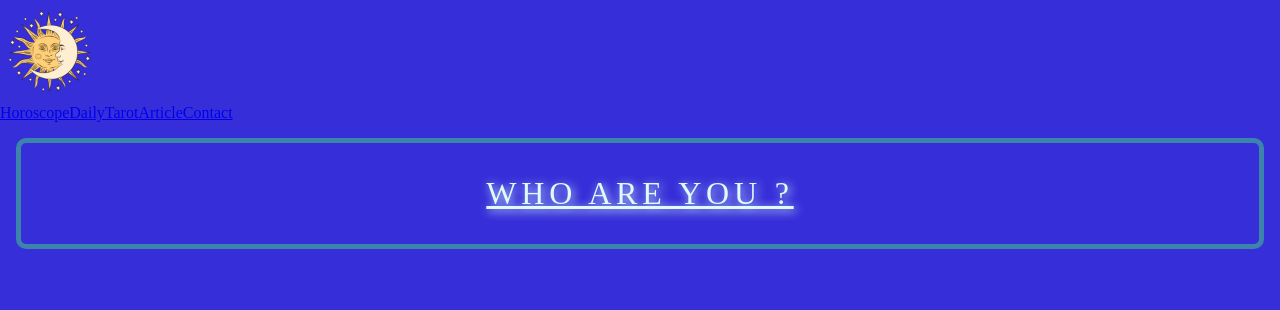
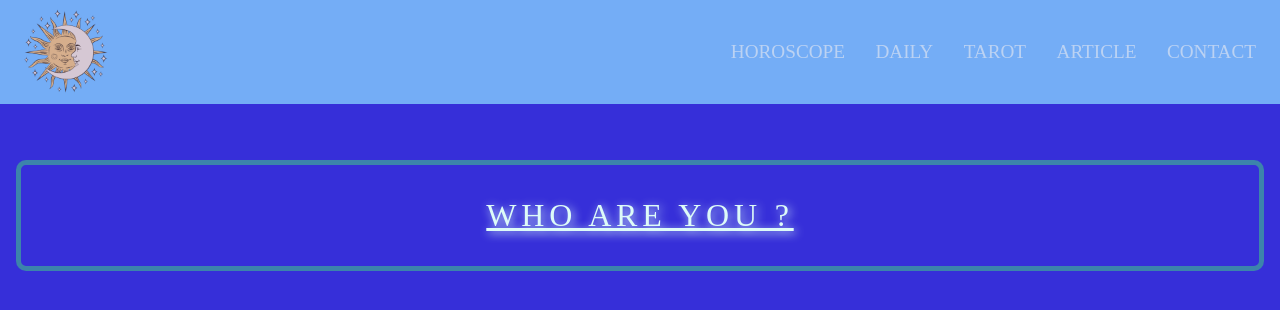
Before and after one commit to Bskasan/React_Practises, a React (Create React App) app in the folder rc_04_horoscope/: page / in a window 1280 px wide. Shown: the top 310 px of the page. Built offline with nearby package versions, Linux system fonts and the light colour scheme; a web font is replaced by a local one.

Commit message:
navbar hover added

```diff
--- a/rc_04_horoscope/src/App.scss
+++ b/rc_04_horoscope/src/App.scss
@@ -10,6 +10,7 @@ body {
   background-color: $backgroundColor;
   height: 100vh;
   color: #defcf9;
+  background-attachment: fixed;
 }
 
 p {
--- a/rc_04_horoscope/src/components/Header/Header.scss
+++ b/rc_04_horoscope/src/components/Header/Header.scss
@@ -6,6 +6,7 @@
   padding: 2rem;
   border: 5px solid $borderColor;
   border-radius: 10px;
+  margin-top: 10rem;
 
   .text-shadow {
     color: $defColor;
--- a/rc_04_horoscope/src/components/Navbar/Navbar.jsx
+++ b/rc_04_horoscope/src/components/Navbar/Navbar.jsx
@@ -5,7 +5,7 @@ const Navbar = () => {
   return (
     <div className="navbar">
       <div className="logo">
-        <img src={logo} alt="" width="100px" />
+        <img src={logo} alt="" width="100vh" />
       </div>
 
       <div className="links">
--- a/rc_04_horoscope/src/components/Navbar/Navbar.scss
+++ b/rc_04_horoscope/src/components/Navbar/Navbar.scss
@@ -0,0 +1,36 @@
+@import "../../scss/variables";
+
+.navbar {
+  background-color: $navbarColor;
+  opacity: 0.8;
+  display: flex;
+  justify-content: space-between;
+  align-items: center;
+  padding: 0 1rem;
+  position: fixed;
+  z-index: 4;
+  width: 100%;
+  top: 0;
+
+  .links {
+    display: flex;
+    font-size: 1.2rem;
+    justify-content: flex-end;
+    gap: 3%;
+
+    a {
+      color: $defColor;
+      text-decoration: none;
+      text-transform: uppercase;
+      padding: 0.5rem;
+      transition: all 0.9s;
+      &:hover {
+        background-color: $defColor;
+        color: black;
+        border: 5px solid $borderColor;
+        border-radius: 10px;
+        cursor: pointer;
+      }
+    }
+  }
+}
--- a/rc_04_horoscope/src/scss/_variables.scss
+++ b/rc_04_horoscope/src/scss/_variables.scss
@@ -3,3 +3,4 @@ $cardNavBgColor: #784ba0;
 $secondaryColor: #ff3cac;
 $defColor: #defcf9;
 $borderColor: #3c84ab;
+$navbarColor: #85cdfd;
```
